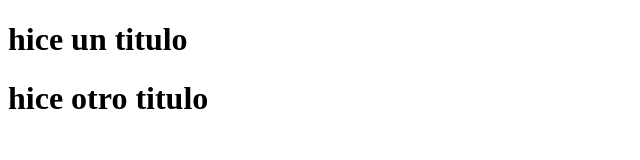
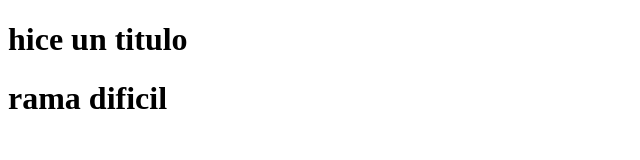
Before and after one commit to juancpinedam/PROYECTO_ANGULAR_1, a plain HTML site: page nuevo.html in a window 1280 px wide. Shown: the whole page, without its empty margins (0-640 px from the left). Drawn offline with Linux system fonts and the light colour scheme.

Commit message:
titulo de rama dificil

```diff
--- a/nuevo.html
+++ b/nuevo.html
@@ -6,7 +6,7 @@
     <meta name="viewport" content="width=device-width, initial-scale=1.0">
     <title>Document</title>
     <h1>hice un titulo</h1>
-    <h1>hice otro titulo</h1>
+    <h1>rama dificil</h1>
 </head>
 <body>
 
```
